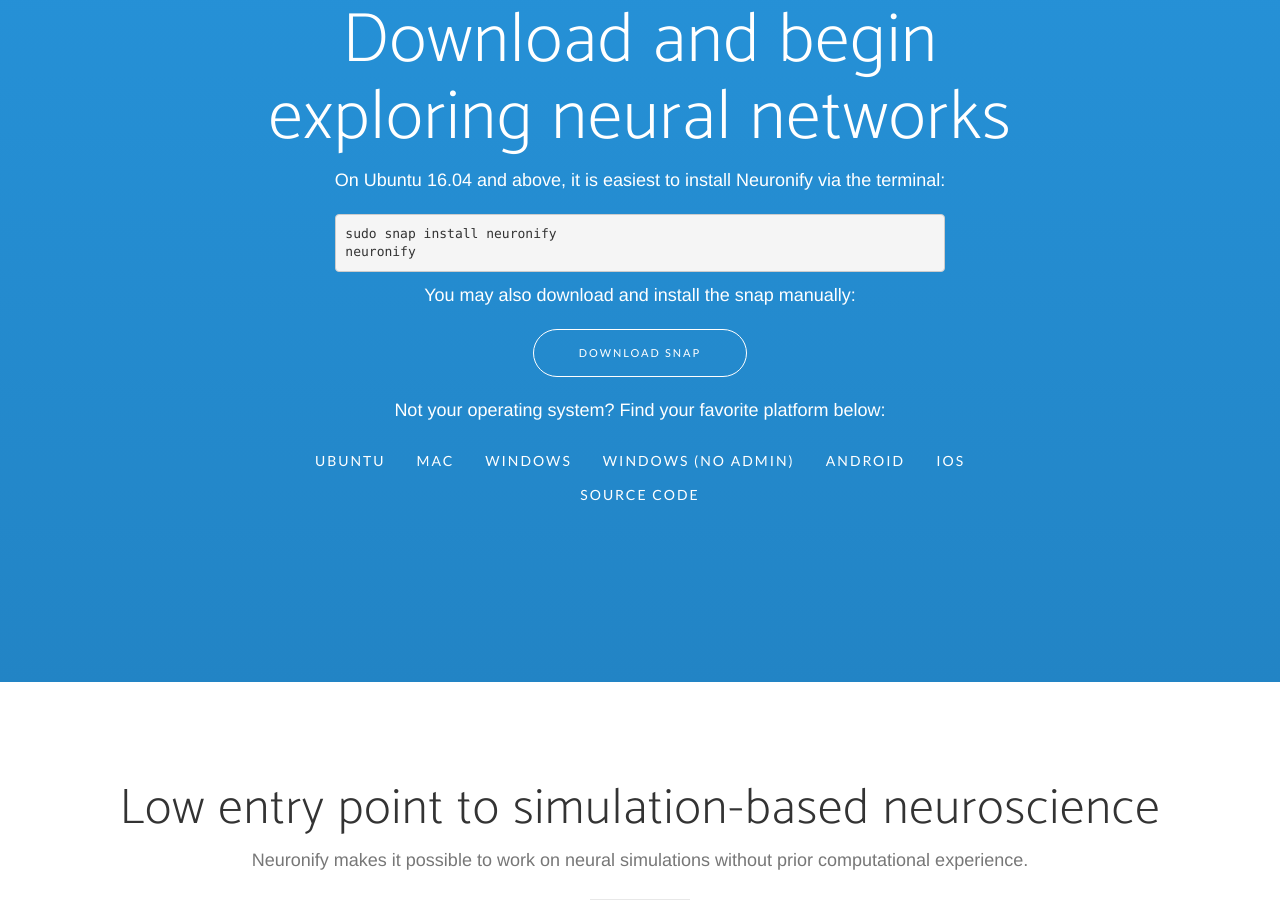
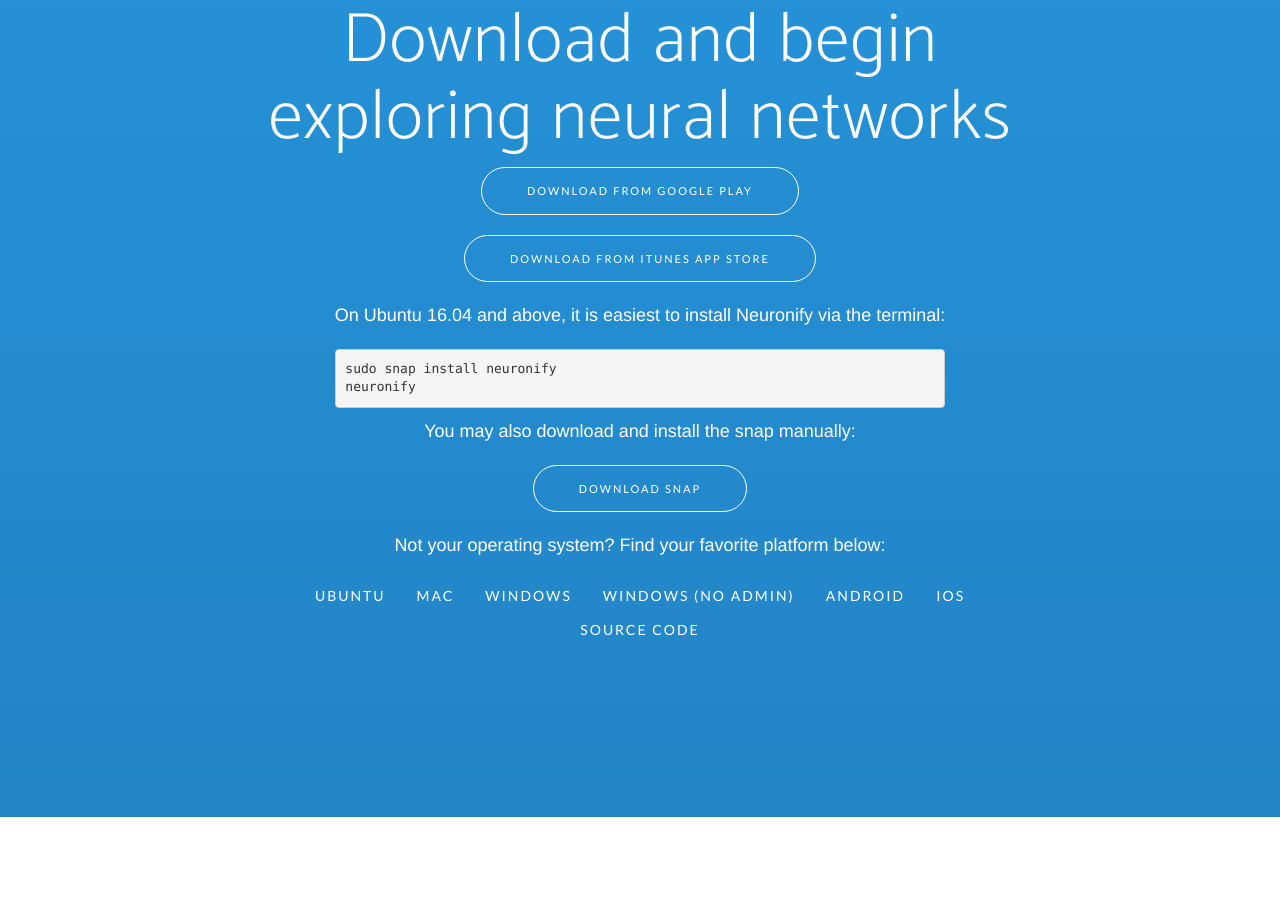
Before and after one commit to CINPLA/neuronify-assets, a website: page landing-page/index.html in a window 1280 px wide. Shown: the part 947-1861 px from the top of the page. Drawn offline with nearby package versions, Linux system fonts and the light colour scheme; a web font is replaced by a local one.

Commit message:
Update Android and iOS

```diff
--- a/landing-page/index.html
+++ b/landing-page/index.html
@@ -113,7 +113,13 @@
                         <a class="btn btn-outline btn-xl" role="button" href="https://github.com/CINPLA/neuronify/releases/download/v1.0.3/neuronify-windows-installer.exe">Download for Windows</a>
                     </p>
                     <p id="downloadMacOS">
-                        <a class="btn btn-outline btn-xl" role="button" href="https://github.com/CINPLA/neuronify/releases/download/v1.0.3/neuronify.dmg" >Download for OS X</a>
+                        <a class="btn btn-outline btn-xl" role="button" href="https://github.com/CINPLA/neuronify/releases/download/v1.0.3/neuronify.dmg" >Download for macOS</a>
+                    </p>
+                    <p id="downloadAndroid">
+                        <a class="btn btn-outline btn-xl" role="button" href="https://play.google.com/store/apps/details?id=net.ovilab.neuronify&utm_source=global_co&utm_medium=prtnr&utm_content=Mar2515&utm_campaign=PartBadge&pcampaignid=MKT-Other-global-all-co-prtnr-py-PartBadge-Mar2515-1">Download from Google Play</a>
+                    </p>
+                    <p id="downloadiOS">
+                        <a class="btn btn-outline btn-xl" role="button" href="https://itunes.apple.com/us/app/neuronify/id1161373747?mt=8">Download from iTunes App Store</a>
                     </p>
                     <div id="downloadLinux">
                             <p>On Ubuntu 16.04 and above, it is easiest to install Neuronify via the terminal:</p>
```
